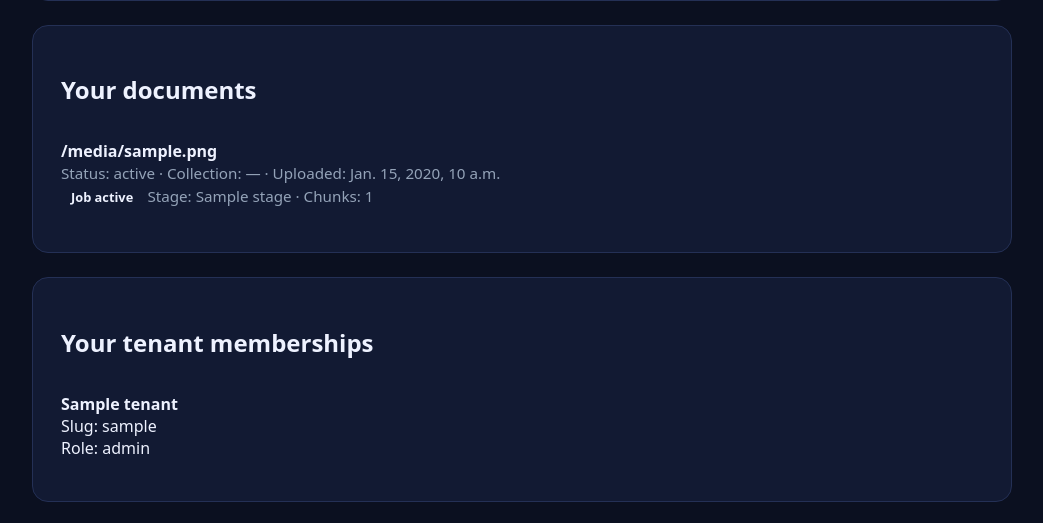
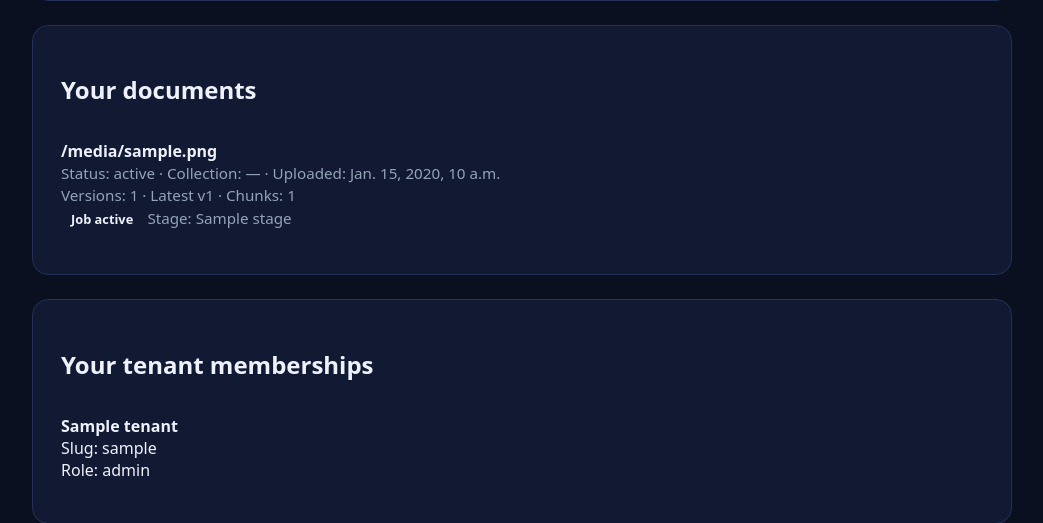
Before and after one commit to normandmickey/docstore-rag, a Django app: template templates/dashboard.html in a window 1280 px wide. Shown: the part 1893-2416 px from the top of the page, without its empty margins (118-1161 px from the left). Run offline with Django 5.2, Linux system fonts and the light colour scheme; the template is opened without the code that fills it: most values are stand-ins (such as "Sample title", 1, 10 or a date in 2020); data that the repository does not hold is empty; parts of the project's set-up code (start-up, migrations or seed data) failed here and were passed over.

Commit message:
Show document versions on dashboard

```diff
--- a/control/views.py
+++ b/control/views.py
@@ -165,6 +165,7 @@ def dashboard(request):
     for document in documents:
         latest_job = document.ingestion_jobs.order_by('-created_at').first()
         latest_version = document.versions.order_by('-version_number', '-id').first()
+        version_count = document.versions.count()
         chunk_count = document.chunks.count()
         preview = ''
         if latest_version:
@@ -172,6 +173,8 @@ def dashboard(request):
         document_rows.append({
             'document': document,
             'latest_job': latest_job,
+            'latest_version': latest_version,
+            'version_count': version_count,
             'chunk_count': chunk_count,
             'preview': preview,
         })
--- a/templates/dashboard.html
+++ b/templates/dashboard.html
@@ -122,9 +122,10 @@
         <div class="row">
           <strong>{{ row.document.filename }}</strong><br>
           <span class="meta">Status: {{ row.document.status }} · Collection: {{ row.document.collection|default:'—' }} · Uploaded: {{ row.document.created_at }}</span><br>
+          <span class="meta">Versions: {{ row.version_count }}{% if row.latest_version %} · Latest v{{ row.latest_version.version_number }}{% endif %}{% if row.chunk_count %} · Chunks: {{ row.chunk_count }}{% endif %}</span><br>
           {% if row.latest_job %}
             <span class="status status-{{ row.latest_job.status }}">Job {{ row.latest_job.status }}</span>
-            <span class="meta">Stage: {{ row.latest_job.stage }}{% if row.chunk_count %} · Chunks: {{ row.chunk_count }}{% endif %}</span>
+            <span class="meta">Stage: {{ row.latest_job.stage }}</span>
           {% endif %}
           {% if row.preview %}
             <pre>{{ row.preview }}</pre>
```
